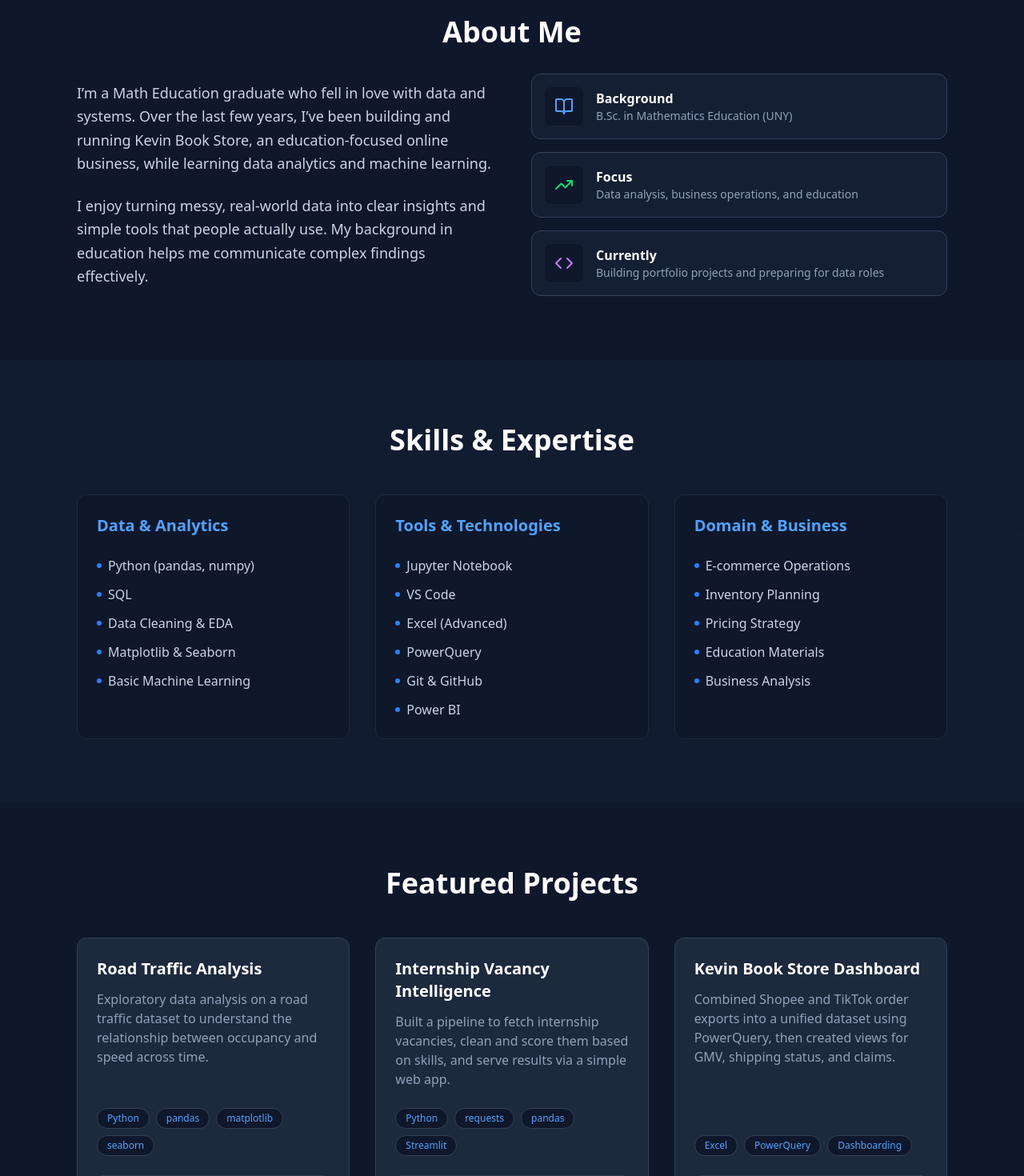
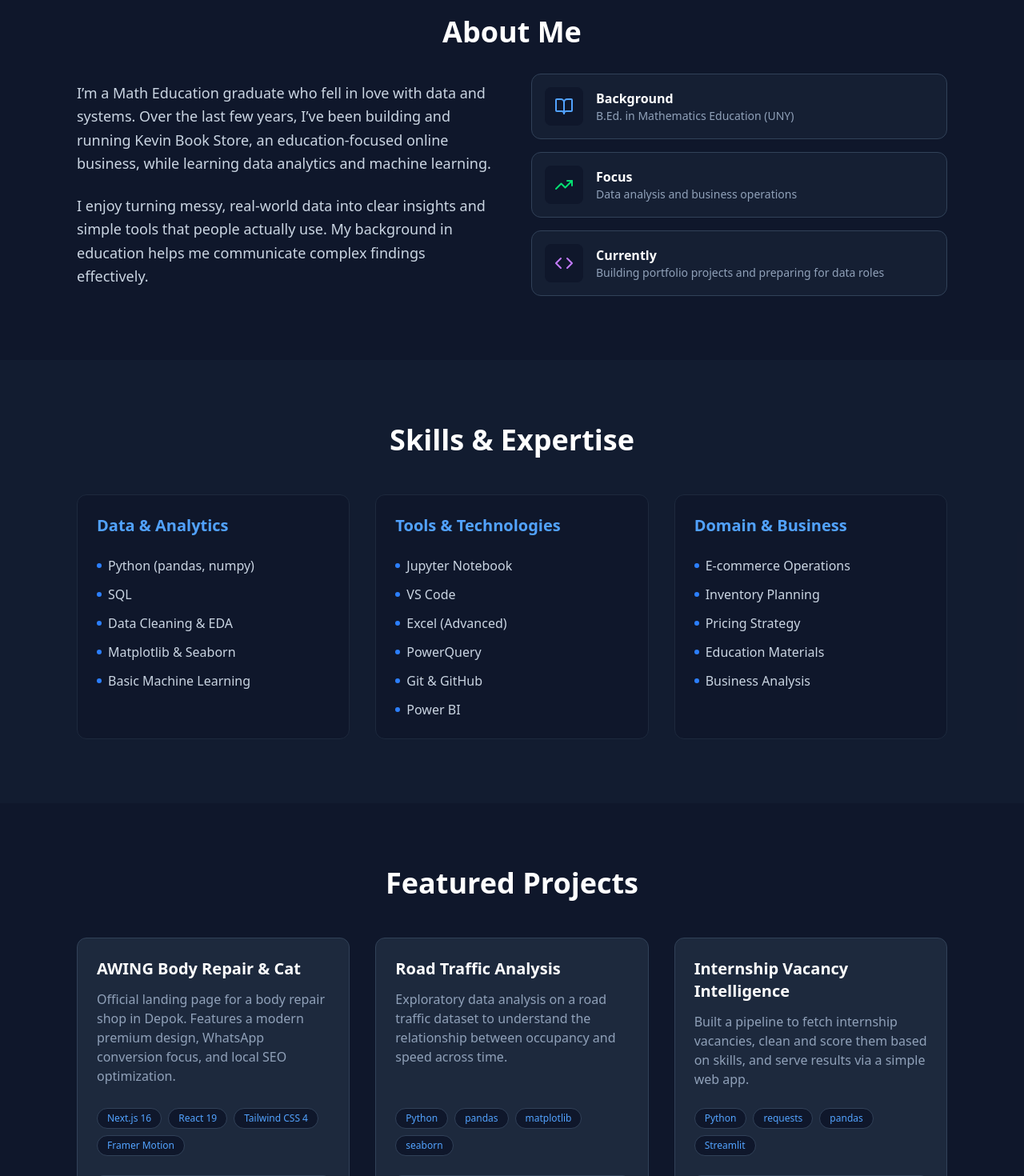
Before and after one commit to azahrulsmavo-design/web-porto, a React (Vite) app: page / in a window 1280 px wide. Shown: the part 860-2330 px from the top of the page at 80% size. Built offline with nearby package versions, Linux system fonts and the light colour scheme.

Commit message:
feat: update projects, certifications, and experience

```diff
--- a/src/components/About.jsx
+++ b/src/components/About.jsx
@@ -7,12 +7,12 @@ const About = () => {
         {
             icon: <BookOpen className="w-6 h-6 text-blue-400" />,
             title: "Background",
-            description: "B.Sc. in Mathematics Education (UNY)"
+            description: "B.Ed. in Mathematics Education (UNY)"
         },
         {
             icon: <TrendingUp className="w-6 h-6 text-green-400" />,
             title: "Focus",
-            description: "Data analysis, business operations, and education"
+            description: "Data analysis and business operations"
         },
         {
             icon: <Code className="w-6 h-6 text-purple-400" />,
--- a/src/components/Certifications.jsx
+++ b/src/components/Certifications.jsx
@@ -5,28 +5,20 @@ import { Award, ExternalLink, Calendar } from 'lucide-react';
 const Certifications = () => {
     const certifications = [
         {
-            title: "Google Data Analytics Professional Certificate",
-            issuer: "Coursera",
+            title: "Google Analytics Certification",
+            issuer: "SkillsUp",
             date: "2024",
-            description: "Complete data analytics training covering SQL, R, Tableau, and data cleaning/visualization.",
-            link: "https://coursera.org",
-            color: "border-yellow-500"
-        },
-        {
-            title: "SQL for Data Science",
-            issuer: "University of California, Davis",
-            date: "2023",
-            description: "In-depth course on SQL fundamentals, distributed computing, and querying large datasets.",
-            link: "https://coursera.org",
+            description: "Completed a data analytics certification focused on fundamentals of web analytics, tracking, interpreting traffic, behavior, conversion metrics, building dashboards, and funnel analysis.",
+            link: "#",
             color: "border-blue-500"
         },
         {
-            title: "Machine Learning Specialization",
-            issuer: "DeepLearning.AI",
-            date: "2024",
-            description: "Foundational machine learning concepts including supervised and unsupervised learning.",
-            link: "https://coursera.org",
-            color: "border-red-500"
+            title: "Power BI for Beginners",
+            issuer: "SimpleLearn Technologies",
+            date: "Nov 2025",
+            description: "Foundational certification covering data import/transformation with Power Query, data modeling, interactive dashboard creation, and introductory DAX calculations.",
+            link: "#", // User mentioned "Includes 'View Credential' link" but didn't provide URL, using placeholder or maybe I should check if they provided a link in the prompt? They provided Credential ID: 9330500. I'll use a placeholder for now as no URL was given.
+            color: "border-yellow-500"
         }
     ];
 
--- a/src/components/Experience.jsx
+++ b/src/components/Experience.jsx
@@ -48,10 +48,26 @@ const Experience = () => {
                                 whileInView={{ opacity: 1, x: 0 }}
                                 viewport={{ once: true }}
                                 transition={{ duration: 0.5, delay: 0.2 }}
-                                className="relative opacity-50"
+                                className="relative"
                             >
-                                <span className="absolute -left-[41px] md:-left-[57px] top-2 w-4 h-4 bg-slate-700 rounded-full border-2 border-slate-900" />
-                                <p className="text-slate-500 italic">More to come...</p>
+                                <span className="absolute -left-[41px] md:-left-[57px] top-0 w-6 h-6 bg-green-600 rounded-full border-4 border-slate-900 flex items-center justify-center">
+                                    <Briefcase size={12} className="text-white" />
+                                </span>
+
+                                <div className="bg-slate-800 p-6 rounded-xl border border-slate-700 hover:border-green-500/30 transition-colors">
+                                    <div className="flex flex-col md:flex-row md:items-center md:justify-between mb-4 gap-2">
+                                        <h3 className="text-xl font-bold text-white">Volunteer Tutor — Marginalized School Program</h3>
+                                        <span className="text-green-400 font-medium bg-green-500/10 px-3 py-1 rounded-full text-sm w-fit">2022 – 2023</span>
+                                    </div>
+                                    <h4 className="text-lg text-slate-300 mb-4">Mathematics Tutor</h4>
+
+                                    <ul className="space-y-2 text-slate-400 list-disc list-inside">
+                                        <li>Provided mathematics tutoring for students from underserved school communities.</li>
+                                        <li>Developed simplified learning materials tailored to student needs.</li>
+                                        <li>Supported confidence-building and learning motivation through a personalized approach.</li>
+                                        <li>Collaborated with volunteer teams to review student progress.</li>
+                                    </ul>
+                                </div>
                             </motion.div>
                         </div>
                     </div>
--- a/src/components/Projects.jsx
+++ b/src/components/Projects.jsx
@@ -4,6 +4,13 @@ import { Github, ExternalLink } from 'lucide-react';
 
 const Projects = () => {
     const projects = [
+        {
+            title: "AWING Body Repair & Cat",
+            description: "Official landing page for a body repair shop in Depok. Features a modern premium design, WhatsApp conversion focus, and local SEO optimization.",
+            tech: ["Next.js 16", "React 19", "Tailwind CSS 4", "Framer Motion"],
+            github: "https://github.com/azahrulsmavo-design/awing-body-repair",
+            color: "border-blue-500"
+        },
         {
             title: "Road Traffic Analysis",
             description: "Exploratory data analysis on a road traffic dataset to understand the relationship between occupancy and speed across time.",
```
